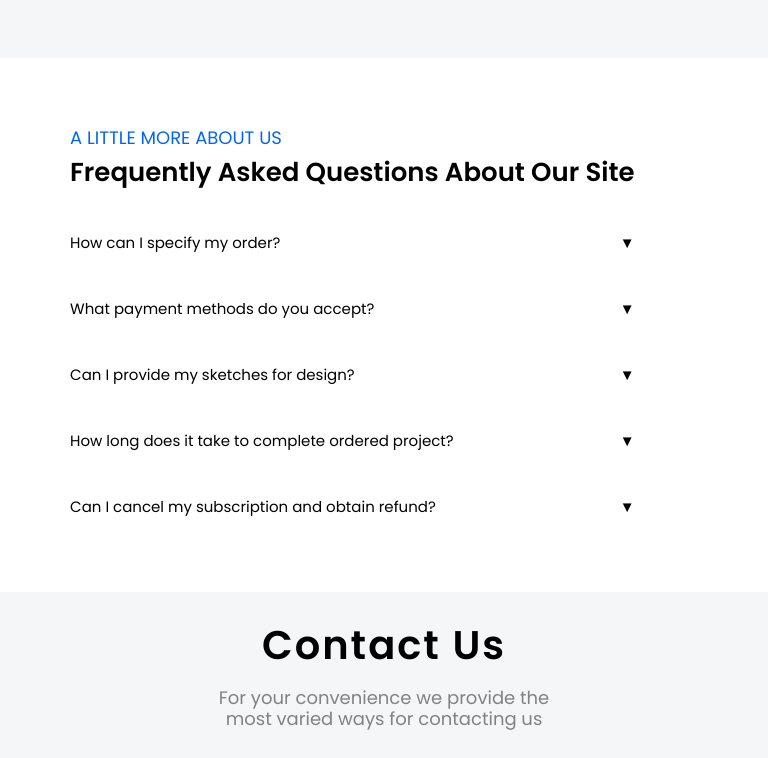
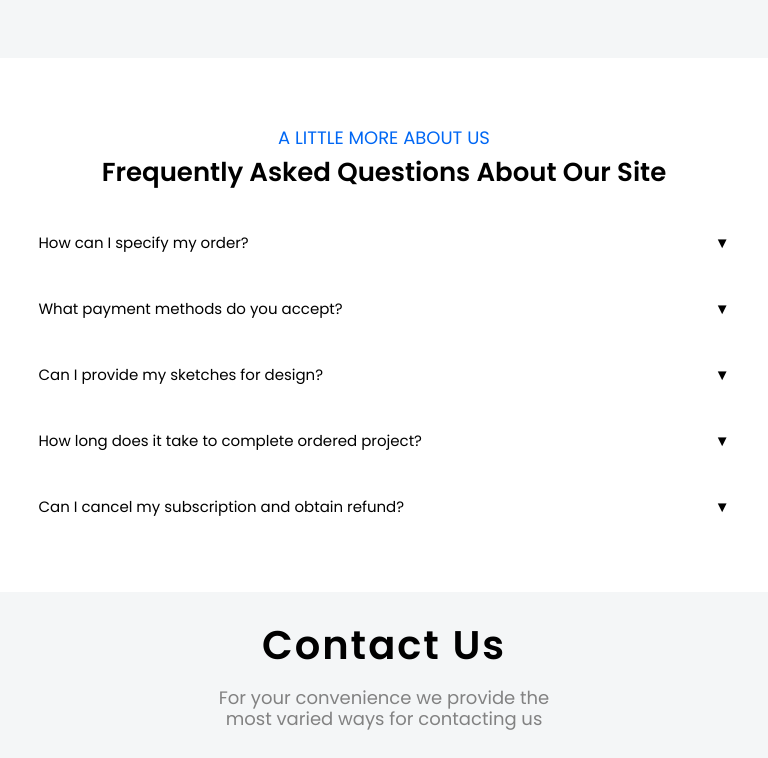
Before and after one commit to VladPak/digitalBusiness, a plain HTML site: page index.html in a window 768 px wide. Shown: the part 2840-3598 px from the top of the page. Drawn offline with nearby package versions, Linux system fonts and the light colour scheme.

Commit message:
Fixed bug

```diff
--- a/style/_mediaQueriesForTablet.sass
+++ b/style/_mediaQueriesForTablet.sass
@@ -33,9 +33,10 @@
       font-size: 14px
 
   .qaSectionContent
-    display: flex
-    justify-content: space-around
-    align-items: flex-start
+    display: block
+
+  .qaSectionTitles
+    text-align: center
 
   // .qaSectionQuestions
   //   align-items: flex-start
```
Also changed, not shown: style/main.css, 1 other file.
